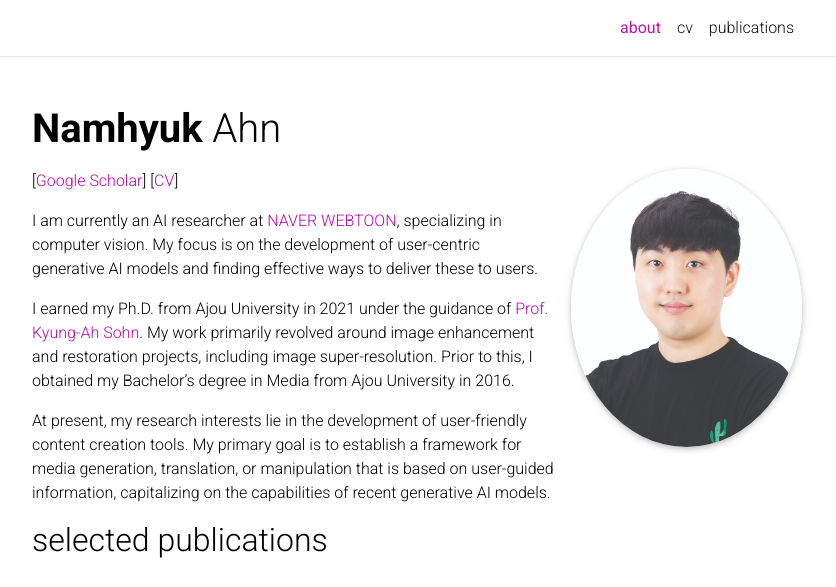
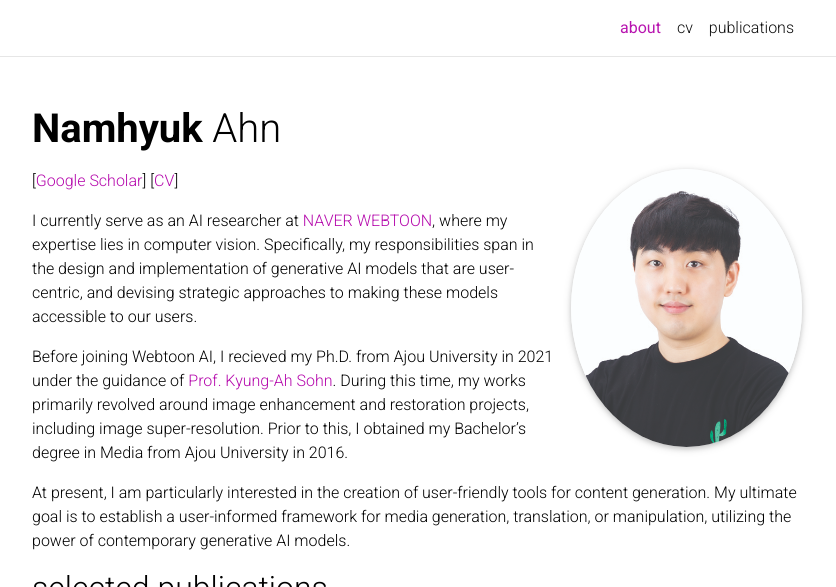
Before and after one commit to nmhkahn/nmhkahn.github.io, a Jekyll site: the page built from _pages/about.md, in a window 1280 px wide, cut to the strip 0-587 px from the top of the page. Shown: the whole strip, without its empty margins (223-1059 px from the left). Built offline with Jekyll 4.4.1, drawn with Linux system fonts in a browser that asks for light colours; full-size pictures stand in for the smaller copies a plugin makes; comment, search, counter and statistics services are not loaded; a style sheet for code colours, icons or effects is not loaded.

Commit message:
Update cv

```diff
--- a/_pages/about.md
+++ b/_pages/about.md
@@ -15,8 +15,8 @@ social: false  # includes social icons at the bottom of the page
 ---
 [[Google Scholar](https://scholar.google.com/citations?user=cFSb6QQAAAAJ)] [[CV](assets/CV.pdf)]
 
-I am currently an AI researcher at [NAVER WEBTOON](https://webtoonscorp.com/en/), specializing in computer vision. My focus is on the development of user-centric generative AI models and finding effective ways to deliver these to users.
+I currently serve as an AI researcher at [NAVER WEBTOON](https://webtoonscorp.com/en/), where my expertise lies in computer vision. Specifically, my responsibilities span in the design and implementation of generative AI models that are user-centric, and devising strategic approaches to making these models accessible to our users.
 
-I earned my Ph.D. from Ajou University in 2021 under the guidance of [Prof. Kyung-Ah Sohn](https://sites.google.com/site/kasohn/home). My work primarily revolved around image enhancement and restoration projects, including image super-resolution. Prior to this, I obtained my Bachelor's degree in Media from Ajou University in 2016.
+Before joining Webtoon AI, I recieved my Ph.D. from Ajou University in 2021 under the guidance of [Prof. Kyung-Ah Sohn](https://sites.google.com/site/kasohn/home). During this time, my works primarily revolved around image enhancement and restoration projects, including image super-resolution. Prior to this, I obtained my Bachelor's degree in Media from Ajou University in 2016.
 
-At present, my research interests lie in the development of user-friendly content creation tools. My primary goal is to establish a framework for media generation, translation, or manipulation that is based on user-guided information, capitalizing on the capabilities of recent generative AI models.
+At present, I am particularly interested in the creation of user-friendly tools for content generation. My ultimate goal is to establish a user-informed framework for media generation, translation, or manipulation, utilizing the power of contemporary generative AI models.
```
Also changed, not shown: 1 other file.
